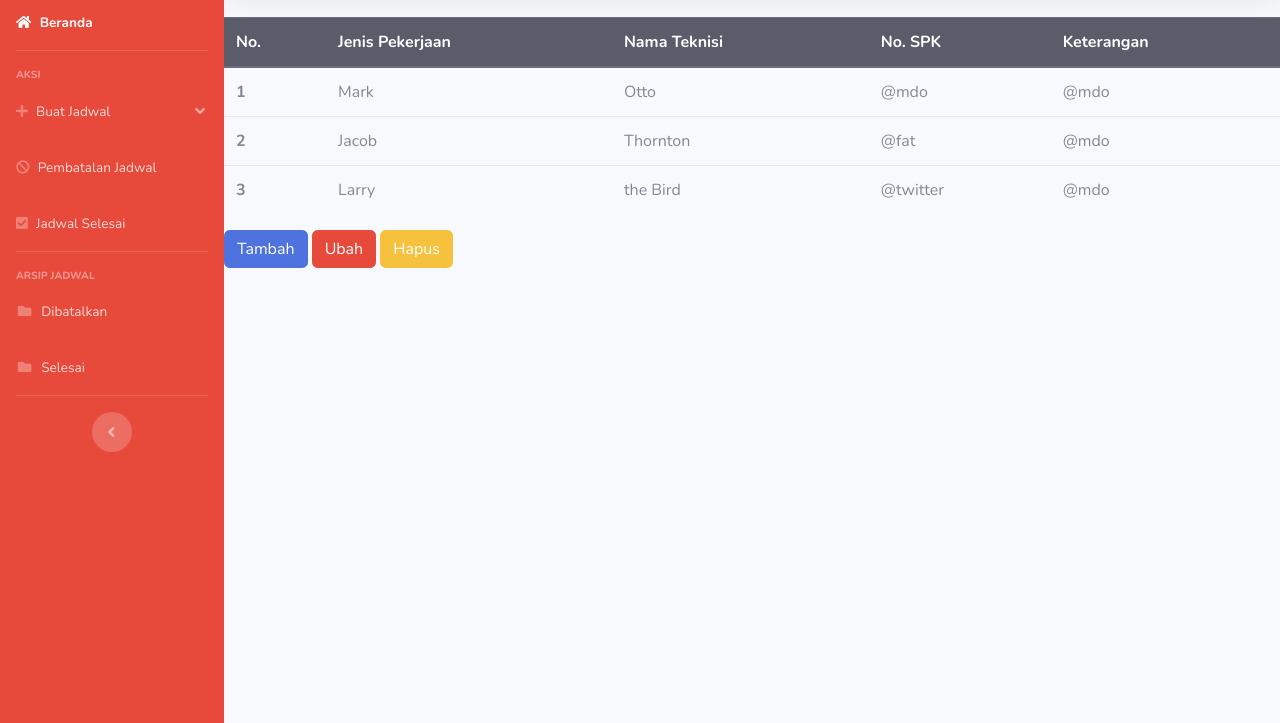
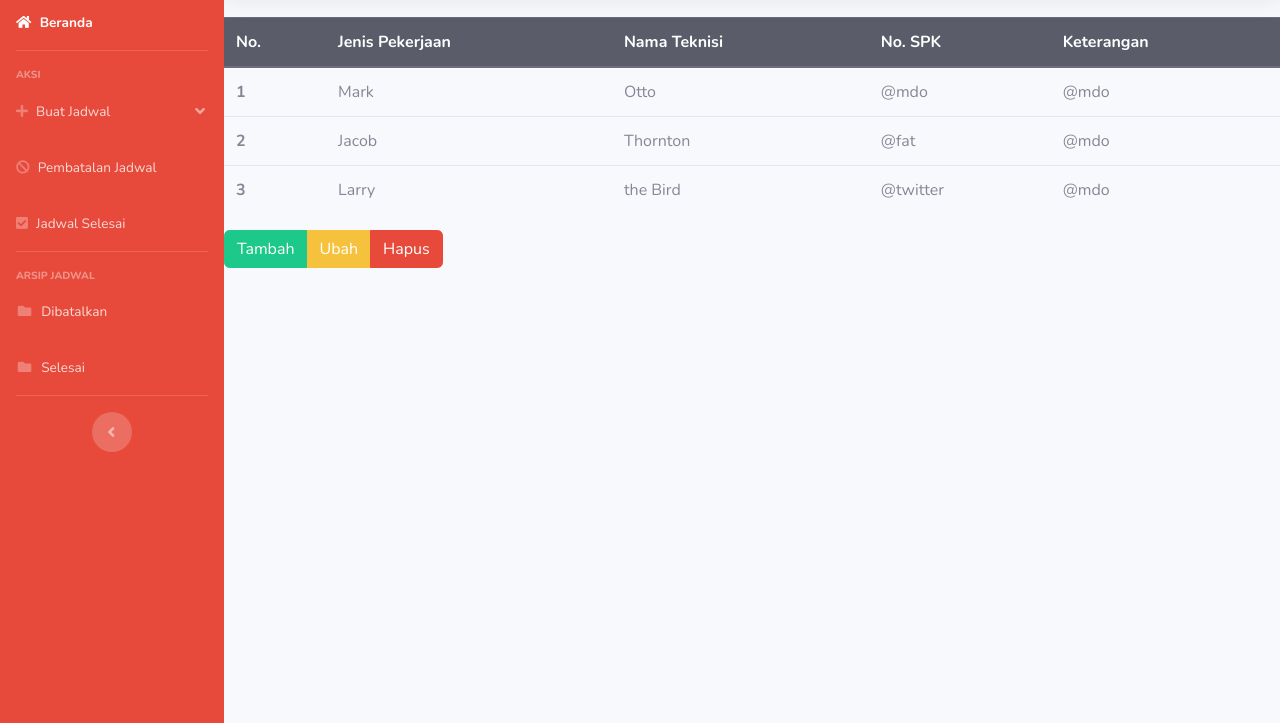
Before and after one commit to anggatonja/projekkpweb, a website with bundled scripts: page pembatalanjadwal.html in a window 1280 px wide. Shown: the part 77-800 px from the top of the page. Built offline with nearby package versions, Linux system fonts and the light colour scheme.

Commit message:
push lagi

```diff
--- a/pembatalanjadwal.html
+++ b/pembatalanjadwal.html
@@ -351,9 +351,12 @@
                 </tbody>
               </table>
 
-              <button type="button" class="btn btn-primary">Tambah</button>
-              <button type="button" class="btn btn-danger">Ubah</button>
-              <button type="button" class="btn btn-warning">Hapus</button>
+ <!---- Button Aksi---->
+ <div class="btn-group" role="group" aria-label="Basic example">
+  <button type="button" class="btn btn-success">Tambah</button>
+  <button type="button" class="btn btn-warning">Ubah</button>
+  <button type="button" class="btn btn-danger">Hapus</button>
+</div>
 
   <!-- Bootstrap core JavaScript-->
   <script src="vendor/jquery/jquery.min.js"></script>
```
